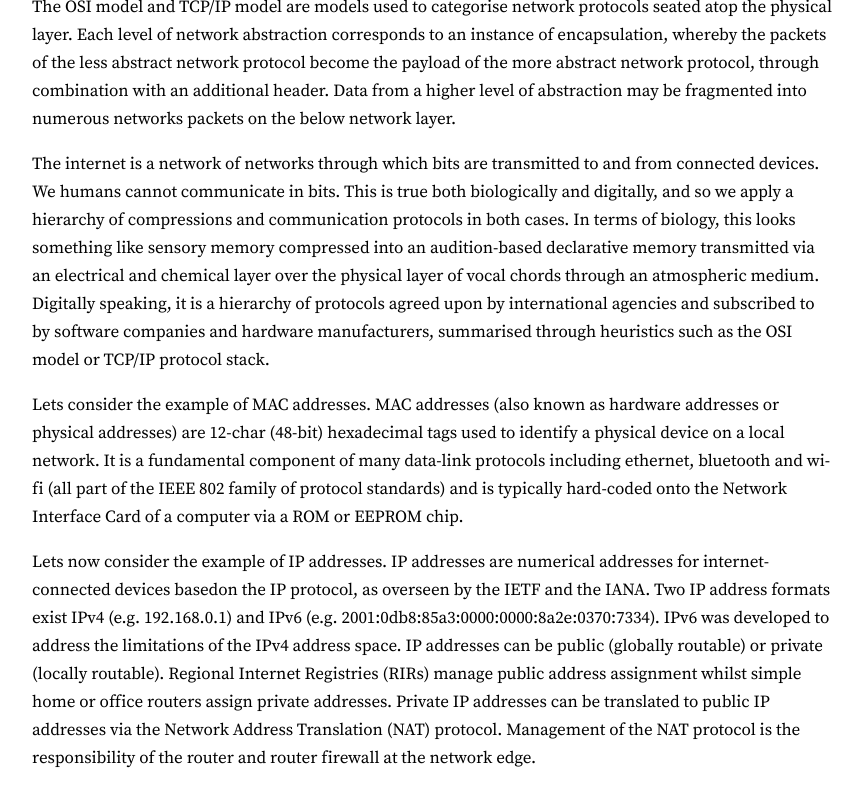
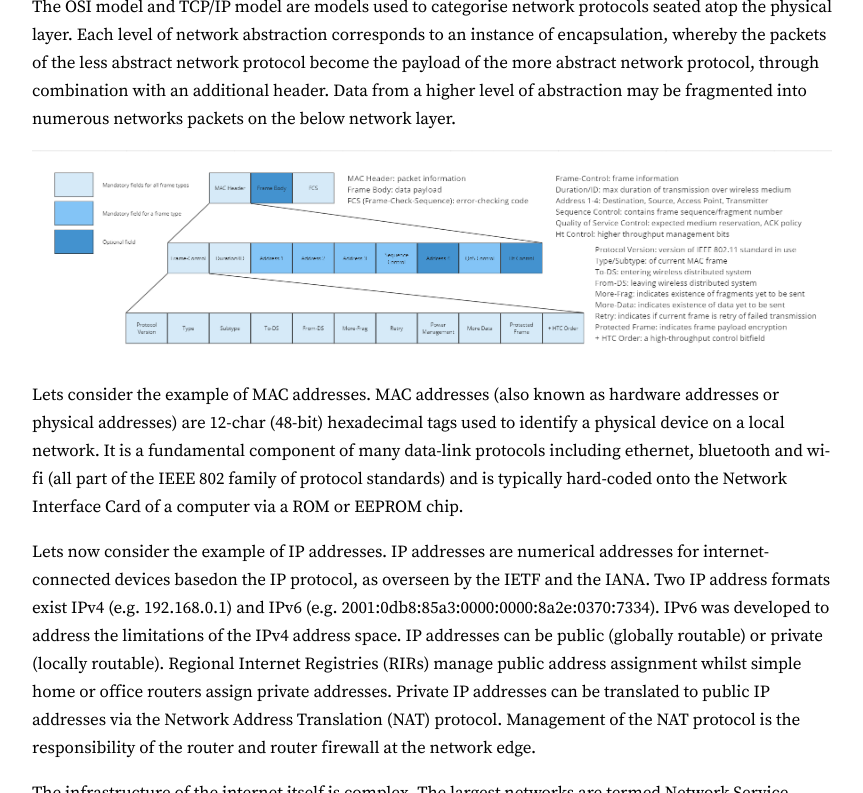
Before and after one commit to Rory-Mac/personal-website, a Jekyll site: the page built from High-Level Programming/Computer Networks.markdown, in a window 1280 px wide and 900 px high, scrolled down 936 px, cut to the strip 107-900 px from the top of the window. Shown: the whole strip, without its empty margins (208-1071 px from the left). Built offline with Jekyll 4.4.1, drawn with Linux system fonts in a browser that asks for light colours.

Commit message:
computer networks mac frame bitfield diagram

```diff
--- a/High-Level Programming/Computer Networks.markdown
+++ b/High-Level Programming/Computer Networks.markdown
@@ -15,15 +15,17 @@
 <p>
 
 </p>
+<p><img src="/Assets/images/MAC_frame_bitfields.png" width="100%" height="100%"></p>
+<p></p>
 <!--
-MAC, IP, TCP/UDP, DNS, HTTP, Custom Protocols
+What is a MAC frame? What is it encapsulated within? What types of MAC frames are there?
+Insert Diagram
+What is its payload? (ARP requests, IP packets)
+Does it have vulnerabilities (spoofing, etc)
+IP protocol
+TCP/UDP
+DNS and HTTP, Custom Protocols
 -->
-<p>The internet is a network of networks through which bits are transmitted to and from connected devices. We humans cannot communicate in bits. This
-    is true both biologically and digitally, and so we apply a hierarchy of compressions and communication protocols in both cases. In terms of
-    biology, this looks something like sensory memory compressed into an audition-based declarative memory transmitted via an electrical and chemical layer
-    over the physical layer of vocal chords through an atmospheric medium. Digitally speaking, it is a hierarchy of protocols agreed upon by international
-    agencies and subscribed to by software companies and hardware manufacturers, summarised through heuristics such as the OSI model or TCP/IP protocol stack.
-</p>
 <p>Lets consider the example of MAC addresses. MAC addresses (also known as hardware addresses or physical addresses) are 12-char (48-bit) hexadecimal tags
 used to identify a physical device on a local network. It is a fundamental component of many data-link protocols including ethernet, bluetooth and wi-fi
 (all part of the IEEE 802 family of protocol standards) and is typically hard-coded onto the Network Interface Card of a computer via a ROM or EEPROM chip.
```
Also changed, not shown: Assets/images/MAC_frame_bitfields.png (added).
